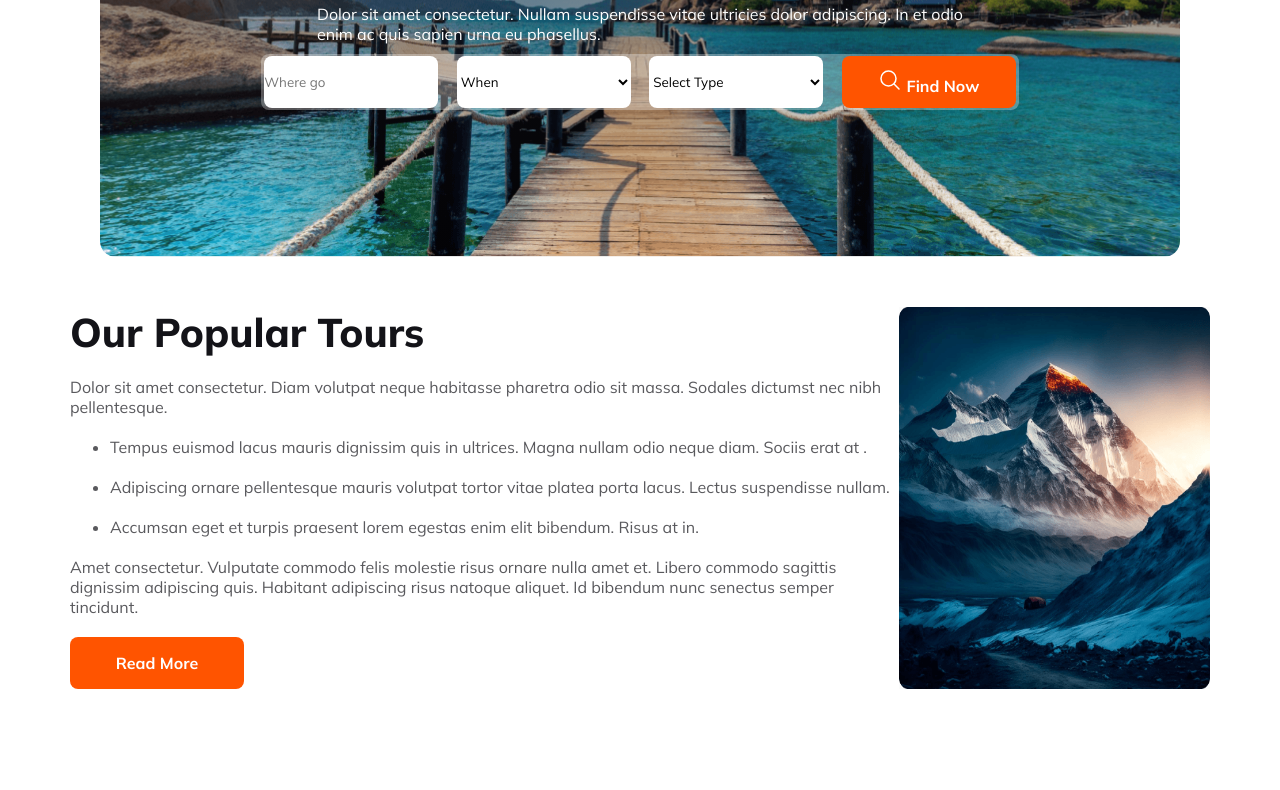
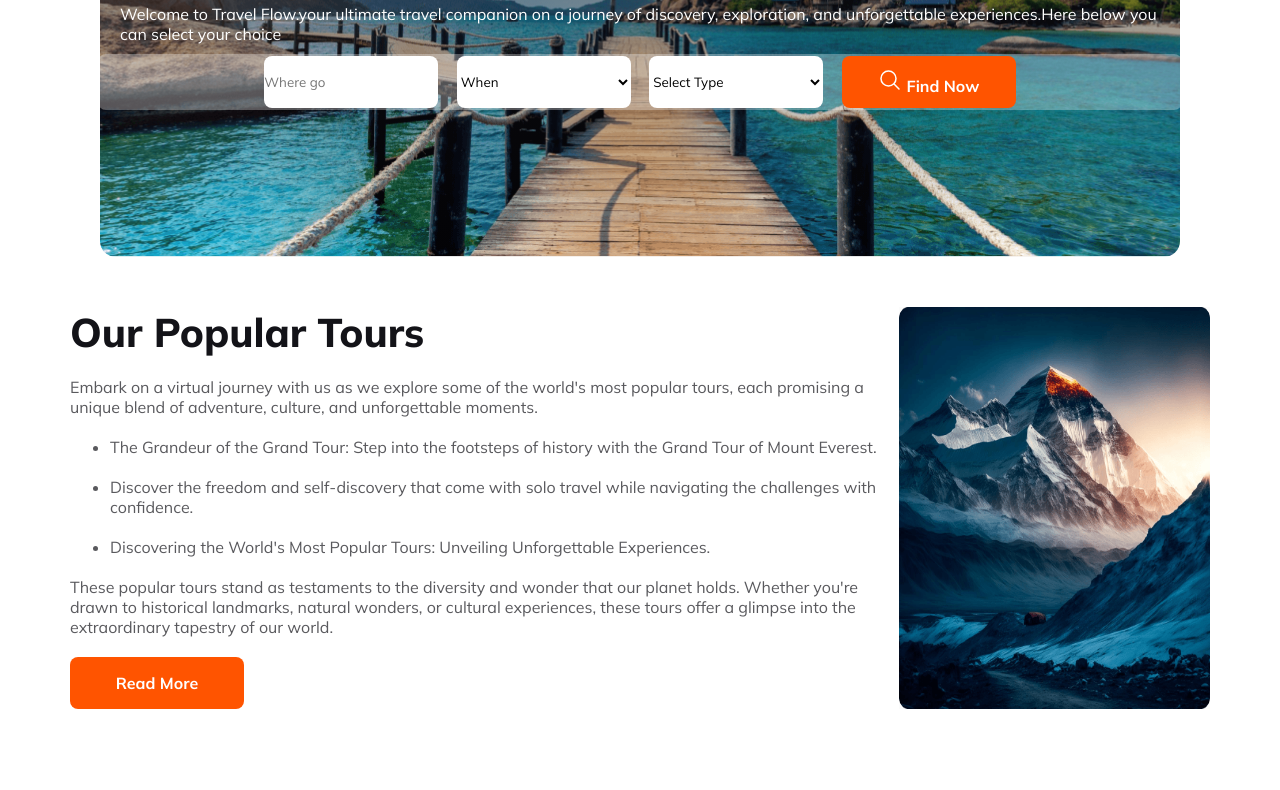
Before and after one commit to isaiful508/travel-flow-assignment2, a plain HTML site: page index.html in a window 1280 px wide. Shown: the part 401-1191 px from the top of the page. Drawn offline with Linux system fonts and the light colour scheme.

Commit message:
added relavant text

```diff
--- a/index.html
+++ b/index.html
@@ -36,7 +36,7 @@
             <div class="banner-description">
                 <div class="banner-title">
                     <h1>Explore Your Travel</h1>
-                    <p>Dolor sit amet consectetur. Nullam suspendisse vitae ultricies dolor adipiscing. In et odio <br> enim ac quis sapien urna eu phasellus.</p>
+                    <p>Welcome to Travel Flow.your ultimate travel companion on a journey of discovery, exploration, and unforgettable experiences.Here below you can select your choice</p>
 
                 </div>
                 <div class="btn-section">
@@ -65,14 +65,13 @@
         <section class="popular-tour">
             <div>
                 <h2 class="popular-title">Our Popular Tours</h2>
-                <p class="popular-description">Dolor sit amet consectetur. Diam volutpat neque habitasse pharetra odio sit massa. Sodales dictumst nec nibh pellentesque.</p>
+                <p class="popular-description">Embark on a virtual journey with us as we explore some of the world's most popular tours, each promising a unique blend of adventure, culture, and unforgettable moments. </p>
                 <ul id="tour-list" class="popular-description">
-                    <li>Tempus euismod lacus mauris dignissim quis in ultrices. Magna nullam odio neque diam. Sociis erat at .</li> <br>
-                    <li>Adipiscing ornare pellentesque mauris volutpat tortor vitae platea porta lacus. Lectus suspendisse nullam.</li> <br>
-                    <li> Accumsan eget et turpis praesent lorem egestas enim elit bibendum. Risus at in.</li>
+                    <li>The Grandeur of the Grand Tour: Step into the footsteps of history with the Grand Tour of Mount Everest.</li> <br>
+                    <li>Discover the freedom and self-discovery that come with solo travel while navigating the challenges with confidence.</li> <br>
+                    <li> Discovering the World's Most Popular Tours: Unveiling Unforgettable Experiences.</li>
                 </ul>
-                <p class="popular-description">Amet consectetur. Vulputate commodo felis molestie risus
-                    ornare nulla amet et. Libero commodo sagittis dignissim adipiscing quis. Habitant adipiscing risus natoque aliquet. Id bibendum nunc senectus semper tincidunt. </p>
+                <p class="popular-description">These popular tours stand as testaments to the diversity and wonder that our planet holds. Whether you're drawn to historical landmarks, natural wonders, or cultural experiences, these tours offer a glimpse into the extraordinary tapestry of our world.</p>
                     <button class="btn-primary">
                         Read More
                     </button>
@@ -89,7 +88,7 @@
         <div class="destination-title">
                 <h2>Choose Your Destination</h2>
             <p>
-                Dolor sit amet consectetur. Diam volutpat neque habitasse pharetra odio sit massa. Sodales dictumst nec nibh pellentesque.
+                Here is the some view of attraction of nature and feelings.You can choose any where of world not only Bangladesh.
             </p>
         </div>
         <div class="maldives-indonesia">
@@ -133,25 +132,25 @@
         <section>
             <div class="choose-heading">
                 <h2>Why Choose Us </h2>
-                <p>Dolor sit amet consectetur. Diam volutpat neque habitasse pharetra odio sit massa. Sodales dictumst nec nibh pellentesque.</p>
+                <p>There is a question on your mind that why you will choose us.Your answer is below</p>
             </div>
 
             <div class="hotel-map">
                 <div class="hotel">
                     <img src="./icon/hotel.svg" alt="">
                     <h3>Handpicked Hotels</h3>
-                    <p>Amet consectetur. Vulputate commodo felis molestie risus  ornare nulla amet et. Libero commodo sagittis dignissim adipiscing quis. Habitant adipiscing risus natoque aliquet. </p>
+                    <p>We are give to cusmomers best Handpicked hotel with their budgets that nobody can not as like us. </p>
                 </div>
                 <div class="map">
                     <img src="./icon/map.svg" alt="">
                     <h3>World Class Service</h3>
-                    <p>Amet consectetur. Vulputate commodo felis molestie risus  ornare nulla amet et. Libero commodo sagittis dignissim adipiscing quis. Habitant adipiscing risus natoque aliquet. </p>
+                    <p>We always offer you world class services.We dont compromise for services.Streamline your packing process with our guide to essentials. From clothing and toiletries to electronics and travel documents, we provide a comprehensive checklist to help you pack efficiently </p>
                 </div>
             </div>
             <div class="price-cart">
                 <img src="./icon/price-tag .svg" alt="">
                     <h3>Best Price Guarantee</h3>
-                    <p>Amet consectetur. Vulputate commodo felis molestie risus  ornare nulla amet et. Libero commodo sagittis dignissim adipiscing quis. Habitant adipiscing risus natoque aliquet. </p>
+                    <p>There is no travel agency can not give customers price gurrantee but we ca do for our honest.Anyone can trust us. </p>
             </div>
 
         </section>
@@ -161,11 +160,11 @@
             <div class="perfect-img">
                 <div>
                     <h2>A Simple Perfect Place To Get Lost</h2>
-                    <p>Amet consectetur. Vulputate commodo felis molestie risus  ornare nulla amet et. Libero commodo sagittis dignissim adipiscing quis.
+                    <p>The Enchanting Mountains of Bangladesh: Nature's Majesty Unveiled.
                     </p>
                     <ul>
-                        <li>Adipiscing ornare pellentesque mauris volutpat tortor vitae platea porta lacus. Lectus suspendisse nullam.</li>
-                        <li>Adipiscing ornare pellentesque mauris volutpat tortor vitae platea porta lacus. Lectus suspendisse nullam.</li>
+                        <li>The Chittagong Mountains feature hogback ridges with steep inclines. To the west there are several scarps featuring waterfalls and cliffs. Large rivers such as the Feni, Sangu, Karnafuli and Matamuhuri empty into the Bay of Bengal</li>
+                        <li>Important to realize, that we have considered the scenery, mountain quality and tourist facilities to drive the list.</li>
                     </ul>
                     <button class="btn-primary">
                         See More
@@ -208,7 +207,7 @@
         <h2>Travel <span class="flow-style">Flow</span></h2>
 
         </div>
-        <p>Lorem ipsum dolor sit amet consectetur. Nulla sit viverra morbi vitae blandit orci potenti vulputate. Leo erat maecenas vitae elementum ultricies nullam. </p>
+        <p>Thank for visiting our website.I hope you will stay with us.Because we are the best travel flow. You can join us in various media. <br> Try below icon</p>
         <img src="./icon/Social.svg" alt="">
         <hr>
         <p>2017, All Rights Reserved.</p>
```
